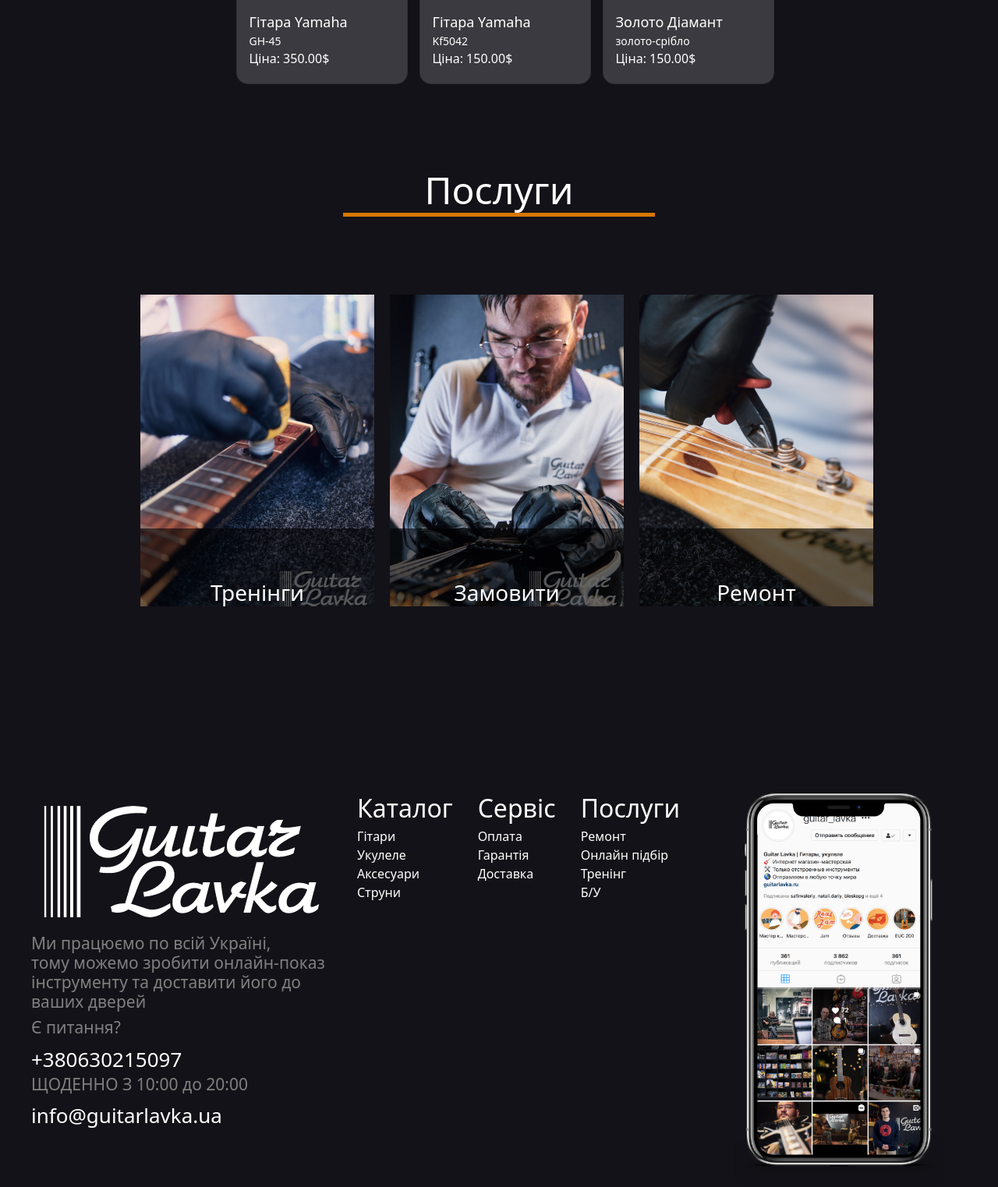
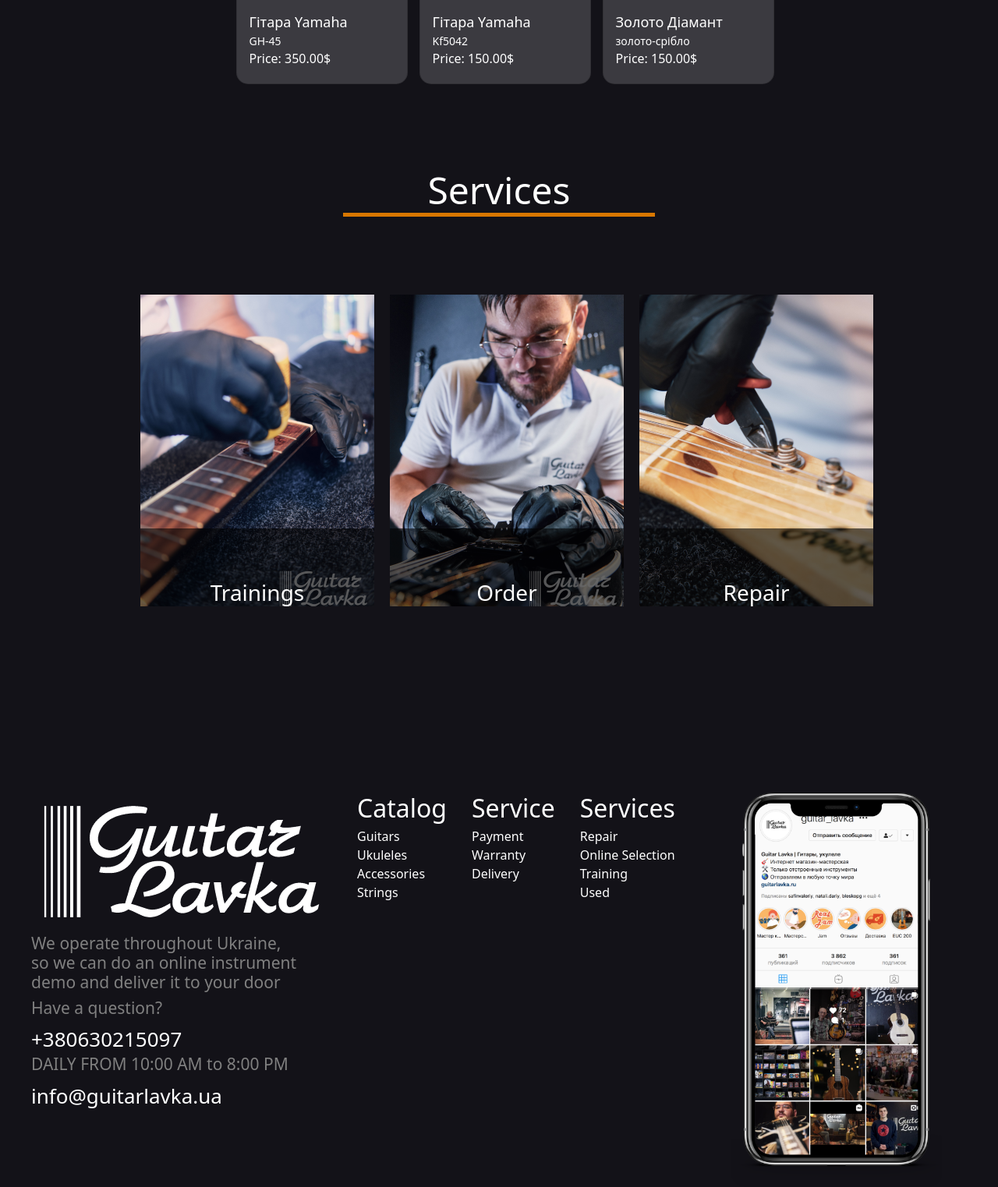
Before and after one commit to What1sLov3RK/GuitarLavk, a Django app: page / in a window 1280 px wide. Shown: the part 1978-3501 px from the top of the page at 78% size. Run offline with Django 4.2, Linux system fonts and the light colour scheme; data comes from the database, SQL or seed files in the repository; some web fonts are replaced.

Commit message:
translated pages to english

```diff
--- a/templates/authorized.html
+++ b/templates/authorized.html
@@ -1,8 +1,8 @@
 {% extends 'base.html' %}
 {% block content %}
-    <h1>Мої замовлення:</h1>
+    <h1>My Orders:</h1>
     {% for order in orders %}
-    <a href="{% url 'order' order_id=order.id %}" class="link-order-details">Замовлення #{{ order.id }}</a>
+    <a href="{% url 'order' order_id=order.id %}" class="link-order-details">Order #{{ order.id }}</a>
         <br>
     {% endfor %}
 <p><a href="{% url 'logout' %}">Logout</a></p>
--- a/templates/base.html
+++ b/templates/base.html
@@ -28,22 +28,22 @@
         <a href="tel:+380630215097" id="telephone-link">
             <img src="{% static 'images/telephone.png' %}" alt="telephone-png" id="telephone-logo">+380630215097
         </a>
-        <h6>Щодня з 9:00 - 19:00</h6>
+        <h6>Daily from 9:00 AM - 7:00 PM</h6>
     </div>
 </div>
 
 <div id="top-main">
     <div class="col-3"></div>
     <div id="navigation" class="col-6">
-        <a href="{% url 'home' %}" class="navigation-links">головна</a>
-        <a href="{% url 'catalogue' %}" class="navigation-links">КАТАЛОГ</a>
-        <a href="" class="navigation-links">ПОСЛУГИ</a>
-        <a href="" class="navigation-links">ПРО НАС</a>
-        <a href="{% url 'cart' %}" class="navigation-links">ДОСТАВКА</a>
-        <a href="" class="navigation-links">ВІДГУК</a>
-        <a href="" class="navigation-links">навчання</a>
-        <a href="" class="navigation-links">КОНТАКТ</a>
-        <a href="" class="navigation-links">ОПТ</a>
+        <a href="{% url 'home' %}" class="navigation-links">Home</a>
+        <a href="{% url 'catalogue' %}" class="navigation-links">CATALOG</a>
+        <a href="" class="navigation-links">SERVICES</a>
+        <a href="" class="navigation-links">ABOUT US</a>
+        <a href="{% url 'cart' %}" class="navigation-links">DELIVERY</a>
+        <a href="" class="navigation-links">REVIEWS</a>
+        <a href="" class="navigation-links">TRAINING</a>
+        <a href="" class="navigation-links">CONTACT</a>
+        <a href="" class="navigation-links">WHOLESALE</a>
     </div>
     <div id="cart" class="col-3">
         <a href="{% url 'login' %}">
@@ -63,35 +63,35 @@
     <div id="footer_wrapper">
         <div class="guitar-lavka-foot">
             <img src="{% static 'images/Logo_footer.png' %}" height="185" width="386">
-            <h2>Ми працюємо по всій Україні,<br> тому можемо зробити онлайн-показ інструменту та доставити його до ваших дверей</h2>
-            <h2>Є питання?</h2>
+            <h2>We operate throughout Ukraine,<br> so we can do an online instrument demo and deliver it to your door</h2>
+            <h2>Have a question?</h2>
             <a href="tel:+380630215097">+380630215097</a>
-            <h2>ЩОДЕННО З 10:00 до 20:00</h2>
+            <h2>DAILY FROM 10:00 AM to 8:00 PM</h2>
             <a href="mailto:info@guitarlavka.ua">info@guitarlavka.ua</a>
         </div>
 
         <div id="footer-nav-links">
             <ul>
-                <li><a class="footer-big-link" href="">Каталог</a></li>
-                <li><a class="footer-small-link" href="{% url 'catalogue' %}?categories=1">Гітари</a></li>
-                <li><a class="footer-small-link" href="{% url 'catalogue' %}?categories=2">Укулеле</a></li>
-                <li><a class="footer-small-link" href="{% url 'catalogue' %}?categories=6">Аксесуари</a></li>
-                <li><a class="footer-small-link" href="{% url 'catalogue' %}?categories=3">Струни</a></li>
+                <li><a class="footer-big-link" href="">Catalog</a></li>
+                <li><a class="footer-small-link" href="{% url 'catalogue' %}?categories=1">Guitars</a></li>
+                <li><a class="footer-small-link" href="{% url 'catalogue' %}?categories=2">Ukuleles</a></li>
+                <li><a class="footer-small-link" href="{% url 'catalogue' %}?categories=6">Accessories</a></li>
+                <li><a class="footer-small-link" href="{% url 'catalogue' %}?categories=3">Strings</a></li>
             </ul>
 
             <ul>
-                <li><a class="footer-big-link" href="">Сервіс</a></li>
-                <li><a class="footer-small-link" href="{% url 'cart' %}">Оплата</a></li>
-                <li><a class="footer-small-link" href="">Гарантія</a></li>
-                <li><a class="footer-small-link" href="">Доставка</a></li>
+                <li><a class="footer-big-link" href="">Service</a></li>
+                <li><a class="footer-small-link" href="{% url 'cart' %}">Payment</a></li>
+                <li><a class="footer-small-link" href="">Warranty</a></li>
+                <li><a class="footer-small-link" href="">Delivery</a></li>
             </ul>
 
             <ul>
-                <li><a class="footer-big-link" href="{% url 'catalogue' %}">Послуги</a></li>
-                <li><a class="footer-small-link" href="">Ремонт</a></li>
-                <li><a class="footer-small-link" href="{% url 'catalogue' %}">Онлайн підбір</a></li>
-                <li><a class="footer-small-link" href="">Тренінг</a></li>
-                <li><a class="footer-small-link" href="{% url 'catalogue' %}">Б/У</a></li>
+                <li><a class="footer-big-link" href="{% url 'catalogue' %}">Services</a></li>
+                <li><a class="footer-small-link" href="">Repair</a></li>
+                <li><a class="footer-small-link" href="{% url 'catalogue' %}">Online Selection</a></li>
+                <li><a class="footer-small-link" href="">Training</a></li>
+                <li><a class="footer-small-link" href="{% url 'catalogue' %}">Used</a></li>
             </ul>
         </div>
 
--- a/templates/index.html
+++ b/templates/index.html
@@ -15,28 +15,28 @@
                 <img src="{% static 'images/banner-1.png' %}" class="d-block w-100" alt="...">
                 <div class="my-carousel-caption d-none d-lg-block">
                     <h5>Takamine</h5>
-                    <p>Вінтаж 12 струн GJ72CE - 12BSB</p>
+                    <p>Vintage 12-string GJ72CE - 12BSB</p>
                 </div>
             </div>
             <div class="carousel-item" data-bs-interval="2000">
                 <img src="{% static 'images/banner-2.png' %}" class="d-block w-100" alt="...">
                 <div class="my-carousel-caption d-none d-lg-block">
-                    <h5>Відео дзвінок в магазин</h5>
-                    <p>Щоб дати вам змогу побачити й послухати інструмент в реальному часі, що значно спрощує вибір</p>
+                    <h5>Video call to the store</h5>
+                    <p>To let you see and hear the instrument in real time, making your choice much easier</p>
                 </div>
             </div>
             <div class="carousel-item">
                 <img src="{% static 'images/banner-3.png' %}" class="d-block w-100" alt="...">
                 <div class="my-carousel-caption d-none d-lg-block">
-                    <h5>Налаштування кожного інструменту</h5>
-                    <p>Наші майстри налаштовують кожний інструмент перед відправкою</p>
+                    <h5>Setup for every instrument</h5>
+                    <p>Our craftsmen adjust every instrument before shipping</p>
                 </div>
             </div>
             <div class="carousel-item" data-bs-interval="2000">
                 <img src="{% static 'images/banner-4.jpg' %}" class="d-block w-100" alt="...">
                 <div class="my-carousel-caption d-none d-lg-block">
                     <h5>Kepma G1</h5>
-                    <p>Інструмент з преміальної лінії G1</p>
+                    <p>An instrument from the premium G1 line</p>
                 </div>
             </div>
             <button class="carousel-control-prev" type="button" data-bs-target="#carouselExampleDark" data-bs-slide="prev">
@@ -55,24 +55,24 @@
     <div class="top-container">
         <a href="{%  url 'catalogue' %}?categories=1" class="plates-link-text">
             <div class="plate plate-pic-1">
-                <span>Гітари</span>
+                <span>Guitars</span>
             </div>
         </a>
         <a href="{%  url 'catalogue' %}?categories=2" class="plates-link-text">
             <div class="plate plate-pic-2">
-                <span>Укулеле</span>
+                <span>Ukuleles</span>
             </div>
         </a>
     </div>
     <div class="bottom-container">
         <a href="{%  url 'catalogue' %}?categories=6" class="plates-link-text">
             <div class="plate plate-pic-3">
-                <span>Аксесуари</span>
+                <span>Accessories</span>
             </div>
         </a>
         <a href="{%  url 'catalogue' %}?categories=3" class="plates-link-text">
             <div class="plate plate-pic-4">
-                <span>Струни</span>
+                <span>Strings</span>
             </div>
         </a>
     </div>
@@ -96,7 +96,7 @@
 </div>
 
 <div id="Main-page-container">
-    <span class="Main-page-popular-items-text">Популярні товари</span>
+    <span class="Main-page-popular-items-text">Popular products</span>
     <div id="items-slider">
         {% for product in product %}
         <a href="{% url 'product' product_slug=product.slug %}" class="product-card" id="product-cards-home-page">
@@ -106,7 +106,7 @@
                     <p class="card-text">
                         <span class="card-name">{{ product.type }} {{ product.brand }}</span>
                         <span class="card-model">{{ product.model }}</span>
-                        <span>Ціна: {{ product.price }}$</span>
+                        <span>Price: {{ product.price }}$</span>
                     </p>
                 </div>
             </div>
@@ -114,11 +114,11 @@
         {% endfor %}
     </div>
 
-    <span class="Main-page-popular-items-text">Послуги</span>
+    <span class="Main-page-popular-items-text">Services</span>
     <div id="service-wrapper">
-        <a href=""><div class="services" id="services-1"><h3>Тренінги</h3></div></a>
-        <a href=""><div class="services" id="services-2"><h3>Замовити</h3></div></a>
-        <a href=""><div class="services" id="services-3"><h3>Ремонт</h3></div></a>
+        <a href=""><div class="services" id="services-1"><h3>Trainings</h3></div></a>
+        <a href=""><div class="services" id="services-2"><h3>Order</h3></div></a>
+        <a href=""><div class="services" id="services-3"><h3>Repair</h3></div></a>
     </div>
 </div>
 {% endblock %}
--- a/templates/order_success.html
+++ b/templates/order_success.html
@@ -1,5 +1,5 @@
 {% extends 'base.html' %}
 {% block content %}
-    <h1 style="color:white; padding-left:50px;padding-top:70px;">Ваше замовлення оформлене!</h1>
-    <h2 style="color:white; padding-left:50px;">Номер вашого замовлення: {{ order_id }}</h2>
+<h1 style="color:white; padding-left:50px;padding-top:70px;">Your order has been placed!</h1>
+<h2 style="color:white; padding-left:50px;">Your order number: {{ order_id }}</h2>
 {% endblock %}
```
Also changed, not shown: templates/cart.html (+5 -5 lines), templates/catalogue.html (+5 -5 lines), templates/order_view.html (+8 -7 lines), templates/product.html (+18 -9 lines).
